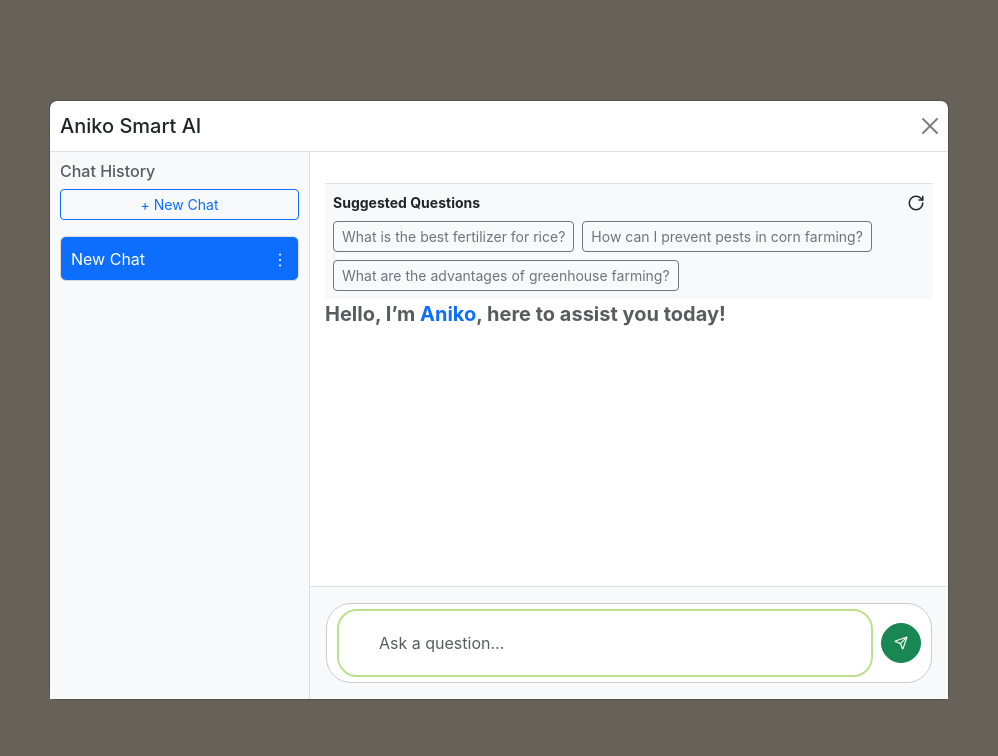
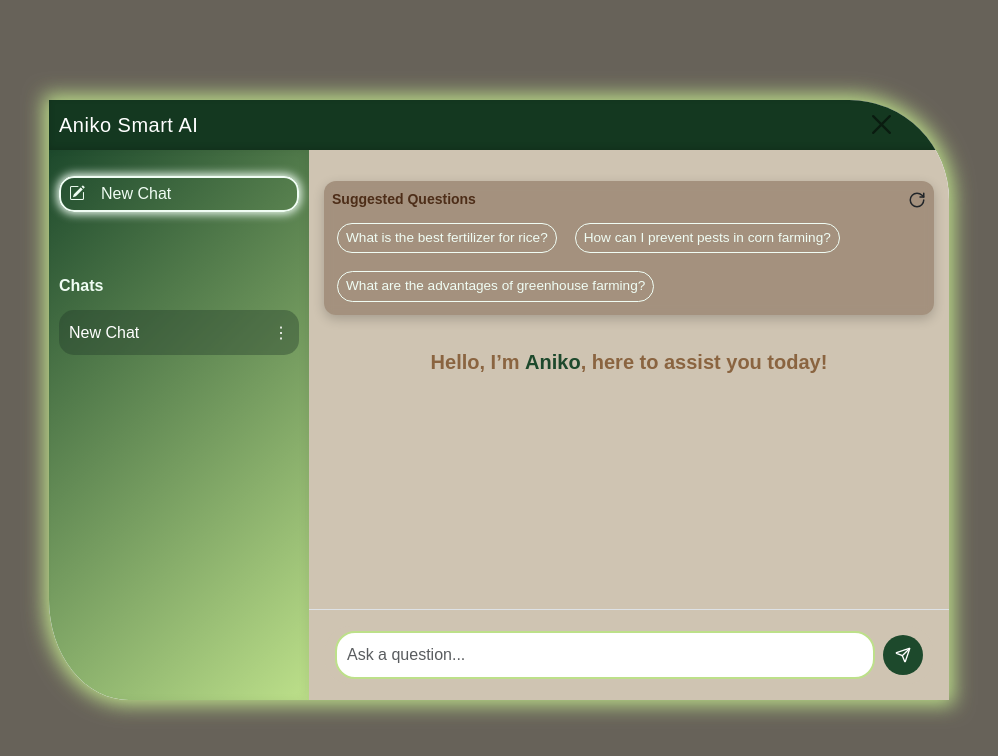
Before and after one commit to V0idStatic/Aniko-Smart-AI, a React (Create React App) app in the folder my-app/: page /chat in a window 1280 px wide. Shown: the top 756 px of the page, without its empty margins (141-1139 px from the left). Built offline with nearby package versions, Linux system fonts and the light colour scheme.

Commit message:
Initial chabot design

```diff
--- /dev/null
+++ b/my-app/src/CSS/chatbot.css
@@ -0,0 +1,394 @@
+:root {
+  --primary-green: #1D492C;
+  --accent-green: #84cc16;
+  --pastel-green: #BDE08A;
+  --light-green: #f0fdf4;
+  --dark-green: #143820;
+  --dark-gray: #374151;
+  --light-gray: #f9fafb;
+  --white: #ffffff;
+  --bg-color: #cfc4b2ff;
+  --primary-brown: #8A6440;
+  --dark-brown: #4D2D18;
+  --gradient-primary: linear-gradient(135deg, var(--primary-green), var(--accent-green));
+  --gradient-secondary: linear-gradient(135deg, var(--primary-green), var(--pastel-green));
+}
+
+.chatbot-modContent {
+  display: flex;
+  height: 90vh;
+  width: 100%;
+  max-width: 1100px;
+  margin: auto;
+  background: linear-gradient(135deg, var(--light-green), var(--white));
+  font-family: "Poppins", sans-serif;
+  border: 2px solid var(--dakr-green) !important;
+  border-radius: 0;
+  border-top-right-radius: 100px;
+  border-bottom-left-radius: 80px 100px;
+  overflow: hidden;
+  position: relative;
+  box-shadow: 0px 0px 20px 5px var(--pastel-green) !important;
+}
+
+.chatbot-modContent::before {
+  content: "";
+  position: absolute;
+  top: 10%;
+  left: 0;
+  width: 100%;
+  height: 80%;
+  background: radial-gradient(
+    circle at 20% 50%,
+    rgba(255, 255, 255, 0.25),
+    transparent 70%
+  );
+  pointer-events: none;
+}
+
+/* ============ CB HEADER =============== */
+.chatbot-modHeader {
+    padding: 18px 25px;
+    background: var(--dark-green);
+    color: var(--white);
+    font-weight: 600;
+    font-size: 1.2rem;
+    border: none !important;
+    border-radius: 0;
+    border-top-right-radius: 50px;
+    text-align: center;
+    letter-spacing: 0.5px;
+    box-shadow: inset 0 -2px 6px rgba(0, 0, 0, 0.15);
+}
+
+.chatbot-modHeader .btn-close {
+    margin-right: 2.5rem;
+    color: white !important;
+}
+
+/* ============ CB BODY ================ */
+.chatbot-modBody {
+    flex: 1;
+    display: flex;
+    flex-direction: column;
+    background: var(--light-gray);
+    position: relative;
+    border-bottom-left-radius: 50px;
+    overflow: hidden;
+}
+
+/* ================= CB WINDOW ============ */
+.chat-window {
+    background-color: var(--bg-color) !important;
+}
+
+.chat-messages {
+    flex: 1 !important;
+    padding: 20px !important;
+    overflow-y: auto !important;
+    scroll-behavior: smooth !important;
+    scrollbar-gutter: stable both-edges;
+}
+
+.suggestQs-container {
+    background-color: rgba(77, 45, 24, 0.33);
+    backdrop-filter: blur(4px);
+    border-radius: 12px;
+    padding: 12px;
+    box-shadow: 0 4px 12px rgba(0,0,0,0.2);
+    animation: fadeIn 0.3s ease-in-out;
+    Border: none !important;
+}
+
+.suggestQs-container .small {
+    color: var(--dark-brown);
+}
+
+.suggestQs-container .btn {
+    border-radius: 20px;
+    transition: all 0.2s ease-in-out;
+    color: var(--light-green) !important;
+    border-color: var(--light-green) !important;
+}
+
+.suggestQs-container .btn:hover {
+    background-color: var(--primary-brown) !important;
+    color: #fff;
+    border-color: #4d2d18;
+}
+
+@keyframes fadeIn {
+  from {
+    opacity: 0;
+    transform: translateY(6px);
+  }
+  to {
+    opacity: 1;
+    transform: translateY(0);
+  }
+}
+
+.winIntro-mess {
+    color: var(--primary-brown) !important;
+    text-align: center;
+    margin-top: 2rem;
+}
+
+.aniko-winHeader {
+    color: var(--primary-green) !important;
+    font-weight: bolder !important;
+}
+
+.chat-messages {
+  flex: 1 !important;
+  padding: 20px !important;
+  overflow-y: auto !important;
+  scroll-behavior: smooth !important;
+  scrollbar-gutter: stable both-edges;
+}
+
+.chat-messages::-webkit-scrollbar {
+  width: 8px;
+}
+
+.chat-messages::-webkit-scrollbar-thumb {
+  background: var(--primary-green);
+  border-radius: 6px;
+}
+
+.chat-messages::-webkit-scrollbar-track {
+  background: transparent;
+}
+
+
+/* USER BUBBLES */
+.chatbot-modBody .justify-content-end .rounded {
+  background: var(--primary-green) !important;
+  color: var(--white);
+  border-radius: 20px !important;
+  border-bottom-right-radius: 0 !important;
+  font-size: 0.95rem;
+  padding: 12px 16px !important;
+  margin: 6px 0;
+  max-width: 70%;
+  box-shadow: 0px 2px 6px rgba(0, 0, 0, 0.15);
+}
+
+/* BOT BUBBLES */
+.chatbot-modBody .justify-content-start .rounded {
+  background: var(--light-green) !important;
+  color: var(--dark-green);
+  border-radius: 20px !important;
+  border-top-left-radius: 0 !important;
+  font-size: 0.95rem;
+  padding: 12px 16px !important;
+  margin: 6px 0;
+  max-width: 70%;
+  box-shadow: 0px 2px 6px rgba(0, 0, 0, 0.1);
+}
+
+.chatbot-modBody img {
+  border: 2px solid var(--accent-green);
+  border-radius: 50%;
+}
+
+.chatbot-modBody .btn-outline-secondary {
+  border-radius: 20px;
+  font-size: 0.85rem;
+  border: 1px solid var(--primary-green);
+  color: var(--primary-green);
+  transition: all 0.3s ease;
+  margin: 5px;
+}
+
+.chatbot-modBody .btn-outline-secondary:hover {
+  background: var(--primary-green);
+  color: var(--white);
+}
+
+.chatbot-modBody .fw-bold.fs-5.text-muted {
+  text-align: center;
+  padding: 40px 10px;
+  color: var(--dark-gray) !important;
+}
+
+/* ============= CB SIDEBAR ============ */
+.cb-sidebar-body {
+    width: 280px;
+    background: var(--gradient-secondary);
+    color: var(--dark-green);
+    padding: 25px 20px;
+    display: flex;
+    flex-direction: column;
+    border-bottom-left-radius: 50px;
+    box-shadow: inset -4px 0 8px rgba(0, 0, 0, 0.05);
+}
+
+.newChat-btn {
+    color: var(--light-green) !important;
+    border: 2px solid var(--light-green) !important;
+    margin-top: 1rem;
+    margin-bottom: 4rem !important;
+    text-align: left !important;
+    font-size: 16px !important;
+    box-shadow: 0px 0px 10px 2px var(--light-green) !important;
+    border-radius: 15px;
+}
+
+.newChat-btn {
+    position: relative;
+    overflow: hidden;
+}
+
+.newChat-btn:hover {
+    background: var(--gradient-secondary) !important;
+}
+
+.newChat-btn::after {
+    content: "";
+    position: absolute;
+    top: 0;
+    left: -75%;
+    width: 50%;
+    height: 100%;
+    background: linear-gradient(
+        120deg,
+        rgba(255,255,255,0.2) 0%,
+        rgba(255,255,255,0.7) 50%,
+        rgba(255,255,255,0.2) 100%
+    );
+    transform: skewX(-20deg);
+    pointer-events: none;
+    transition: left 0.8s cubic-bezier(0.4,0,0.2,1);
+}
+
+.newChat-btn:hover::after {
+    left: 125%;
+}
+
+
+.cb-sidebar-body h6 {
+    font-weight: 600;
+    color: var(--light-green) !important;
+    margin-bottom: 15px;
+}
+
+.active-chat {
+    background: rgba(34, 56, 40, 0.375) !important;
+    color: var(--white) !important;
+    border-radius: 15px !important;
+    backdrop-filter: blur(2px) !important;
+    padding: 10px !important;
+    transition: background 0.3s;
+    border: none !important;
+    font-weight: 500 !important;
+}
+
+.inactive-chat {
+    background: none !important;
+    color: var(--light-green) !important;
+    border-radius: 15px !important;
+    backdrop-filter: blur(2px) !important;
+    padding: 10px !important;
+    transition: background 0.3s;
+    border: none !important;
+    font-weight: 500 !important;
+}
+
+.inactive-chat:hover {
+    background: rgba(34, 56, 40, 0.375) !important;
+    color: var(--white) !important;
+    border-radius: 15px !important;
+    backdrop-filter: blur(2px) !important;
+    padding: 10px !important;
+    transition: background 0.3s;
+    border: none !important;
+}
+/* ============= INPUT AREA ============ */
+.cb-inputArea {
+    background-color: var(--bg-color) !important;
+    border-color: var(--primary-brown) !important;
+}
+
+.chatbot-input {
+    flex-shrink: 0;
+    position: relative;
+    bottom: 0;
+    left: 0;
+    right: 0;
+}
+
+.cb-inputForm {
+    font-size: 0.95rem;
+    padding: 10px !important;
+    border: 1px solid var(--pastel-green);
+    border-radius: 25px;
+    flex: 1;
+    outline: none;
+}
+
+.chatbot-input .btn-success {
+    background: var(--gradient-primary);
+    border: none;
+    border-radius: 50%;
+    padding: 12px 14px;
+    box-shadow: 0px 3px 6px rgba(0, 0, 0, 0.2);
+    transition: transform 0.2s ease, box-shadow 0.2s ease;
+}
+
+.chatbot-input .btn-success:hover {
+    transform: scale(1.1);
+    box-shadow: 0px 5px 12px rgba(0, 0, 0, 0.3);
+}
+
+.cb-sendBtn {
+    background-color: var(--primary-green) !important;
+    border: none !important;
+}
+
+.cb-sendBtn:hover {
+    background-color: var(--dark-brown) !important;
+}
+
+/* ======= ANIMATION ========= */
+@keyframes fadeInUp {
+  from {
+    opacity: 0;
+    transform: translateY(10px);
+  }
+  to {
+    opacity: 1;
+    transform: translateY(0);
+  }
+}
+
+.chat-messages .rounded {
+  animation: fadeInUp 0.3s ease forwards;
+}
+
+/* ======= RESPONSIVENESS ========= */
+@media (max-width: 768px) {
+  .chatbot-modContent {
+    flex-direction: column;
+    height: 100vh;
+    width: 100%;
+    border-radius: 0;
+  }
+
+  .cb-sidebar-body {
+    width: 100%;
+    border-radius: 0;
+    flex-direction: row;
+    justify-content: space-around;
+    padding: 10px;
+  }
+
+  .chatbot-modHeader {
+    border-radius: 0;
+  }
+
+  .chatbot-input {
+    padding: 10px;
+    border-radius: 0;
+  }
+}
--- a/my-app/src/Pages/Chatbox.tsx
+++ b/my-app/src/Pages/Chatbox.tsx
@@ -2,6 +2,7 @@ import React, { useEffect, useRef, useState } from "react";
 import { marked } from "marked";
 import { RotateCw, Send } from "lucide-react";
 import { motion } from "framer-motion";
+import "../CSS/chatbot.css";
 
 type Message = {
   role: "user" | "assistant";
@@ -303,12 +304,12 @@ const Chatbox: React.FC = () => {
       style={{ backgroundColor: "rgba(0,0,0,0.5)" }}
     >
       <div
-        className="modal-dialog modal-dialog-centered"
+        className="modal-dialog modal-dialog-centered chatbot-modDialog"
         style={{ maxWidth: "900px", width: "900px" }}
       >
-        <div className="modal-content" style={{ height: "600px" }}>
-          <div className="modal-header">
-            <h5 className="modal-title">Aniko Smart AI</h5>
+        <div className="modal-content chatbot-modContent" style={{ height: "600px" }}>
+          <div className="modal-header chatbot-modHeader">
+            <h5 className="modal-title chatbot-modTitle">Aniko Smart AI</h5>
             <button
               type="button"
               className="btn-close"
@@ -317,32 +318,37 @@ const Chatbox: React.FC = () => {
             />
           </div>
 
-          <div className="modal-body p-0" style={{ height: "100%" }}>
+          <div className="modal-body chatbot-modBody p-0" style={{ height: "100%" }}>
             <div className="d-flex" style={{ height: "100%" }}>
               {/* Sidebar */}
               <div
+                className="cb-sidebar-body"
                 style={{
                   width: "260px",
                   flexShrink: 0,
-                  backgroundColor: "#f8f9fa",
-                  borderRight: "1px solid #ddd",
                   padding: "10px",
                   overflowY: "auto",
                 }}
               >
-                <h6 className="text-muted">Chat History</h6>
                 <button
-                  className="btn btn-outline-primary btn-sm w-100 mb-3"
+                  className="btn btn-outline-primary btn-sm w-100 mb-3 newChat-btn"
                   onClick={newChat}
                 >
-                  + New Chat
+                  <i className="bi bi-pencil-square"></i>New Chat
                 </button>
+
+                <h6 className="text-muted historyHeader">Chats</h6>
 
                 <ul className="list-unstyled m-0 p-0">
                   {sessions.map((session) => (
                     <li key={session.id} style={{ position: "relative" }}>
                       <div
                         onClick={() => switchChat(session.id)}
+                        className={
+                          session.id === activeSessionId
+                            ? "active-chat"
+                            : "inactive-chat"
+                        }
                         style={{
                           display: "flex",
                           alignItems: "center",
@@ -354,8 +360,7 @@ const Chatbox: React.FC = () => {
                           border: "1px solid #ddd",
                           marginBottom: "8px",
                           cursor: "pointer",
-                          background:
-                            session.id === activeSessionId ? "#0d6efd" : "#f8f9fa",
+                          background: session.id === activeSessionId ? "#0d6efd" : "#f8f9fa",
                           color: session.id === activeSessionId ? "#fff" : "#000",
                           overflow: "hidden",
                           whiteSpace: "nowrap",
@@ -424,13 +429,12 @@ const Chatbox: React.FC = () => {
               </div>
 
               {/* Chat Window */}
-              <div className="flex-grow-1 d-flex flex-column">
+              <div className="flex-grow-1 d-flex flex-column chat-window">
                 <div
                   style={{
                     flex: 1,
                     overflowY: "auto",
                     padding: "15px",
-                    backgroundColor: "#ffffff",
                     position: "relative",
                   }}
                 >
@@ -488,7 +492,7 @@ const Chatbox: React.FC = () => {
                         }}
                       />
                       <div
-                        className="p-2 rounded bg-light border text-muted small"
+                        className="p-2 rounded bg-light border text-muted small thinking-text"
                         style={{ maxWidth: "75%" }}
                       >
                         Aniko is thinking...
@@ -500,7 +504,7 @@ const Chatbox: React.FC = () => {
                   {suggested.length > 0 &&
                     (!activeSession?.messages.length ||
                       activeSession.messages.length === 0) && (
-                      <div className="p-2 border-top bg-light mt-3">
+                      <div className="p-2 border-top mt-3 suggestQs-container">
                         <div className="d-flex justify-content-between align-items-center mb-2">
                           <span className="fw-bold small">Suggested Questions</span>
                           <RotateCw
@@ -529,9 +533,9 @@ const Chatbox: React.FC = () => {
                     initial={{ opacity: 0, y: 10 }}
                     animate={{ opacity: 1, y: 0 }}
                     transition={{ duration: 0.6 }}
-                    className="fw-bold fs-5 text-muted"
+                    className="fw-bold fs-5 winIntro-mess"
                   >
-                    Hello, I’m <span className="text-primary">Aniko</span>, here
+                    Hello, I’m <span className="text-primary aniko-winHeader">Aniko</span>, here
                     to assist you today!
                   </motion.div>
                 )}
@@ -539,20 +543,19 @@ const Chatbox: React.FC = () => {
                 </div>
 
                 {/* Input */}
-                <div className="p-3 border-top" style={{ backgroundColor: "#f8f9fa" }}>
+                <div className="p-3 border-top">
                   <div
+                    className="cb-inputArea"
                     style={{
                       display: "flex",
                       alignItems: "center",
-                      backgroundColor: "#fff",
-                      border: "1px solid #ccc",
                       borderRadius: "25px",
                       padding: "5px 10px",
                     }}
                   >
                     <input
                       type="text"
-                      className="form-control border-0 shadow-none"
+                      className="form-control border-0 shadow-none cb-inputForm"
                       placeholder="Ask a question..."
                       style={{ borderRadius: "25px", flex: 1 }}
                       value={userInput}
@@ -560,7 +563,7 @@ const Chatbox: React.FC = () => {
                       onKeyDown={(e) => e.key === "Enter" && sendMessage()}
                     />
                     <button
-                      className="btn btn-success rounded-circle ms-2"
+                      className="btn btn-success rounded-circle ms-2 cb-sendBtn"
                       style={{
                         width: "40px",
                         height: "40px",
```
Also changed, not shown: my-app/src/CSS/home.css (indentation only).
